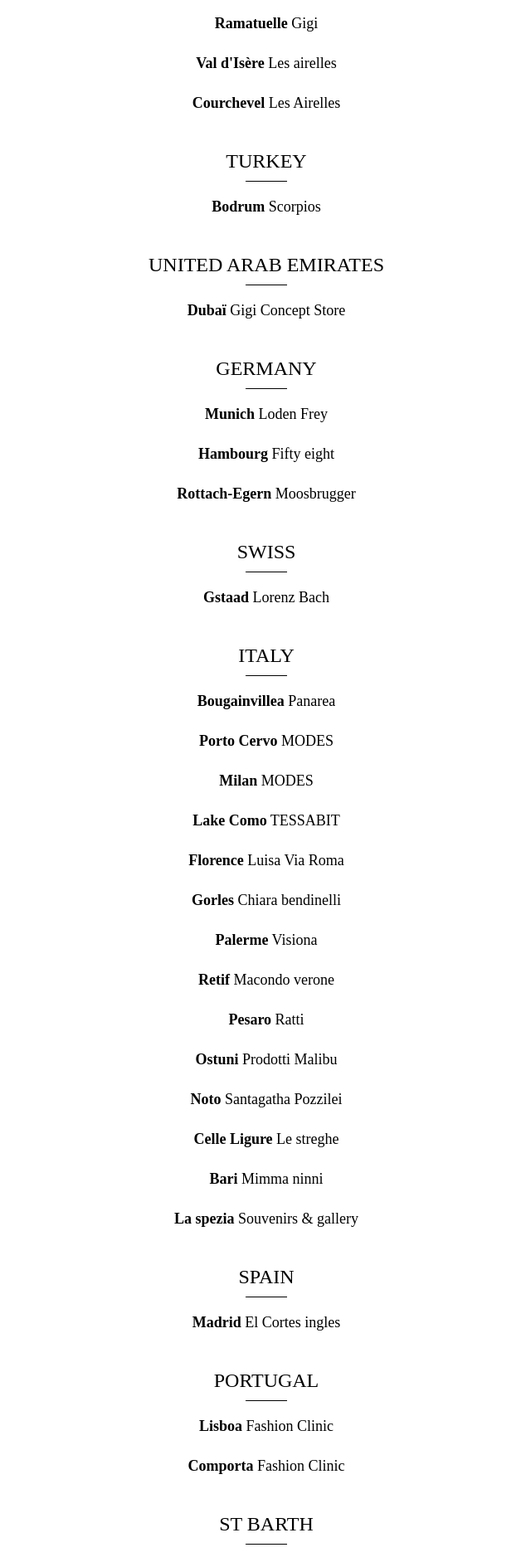
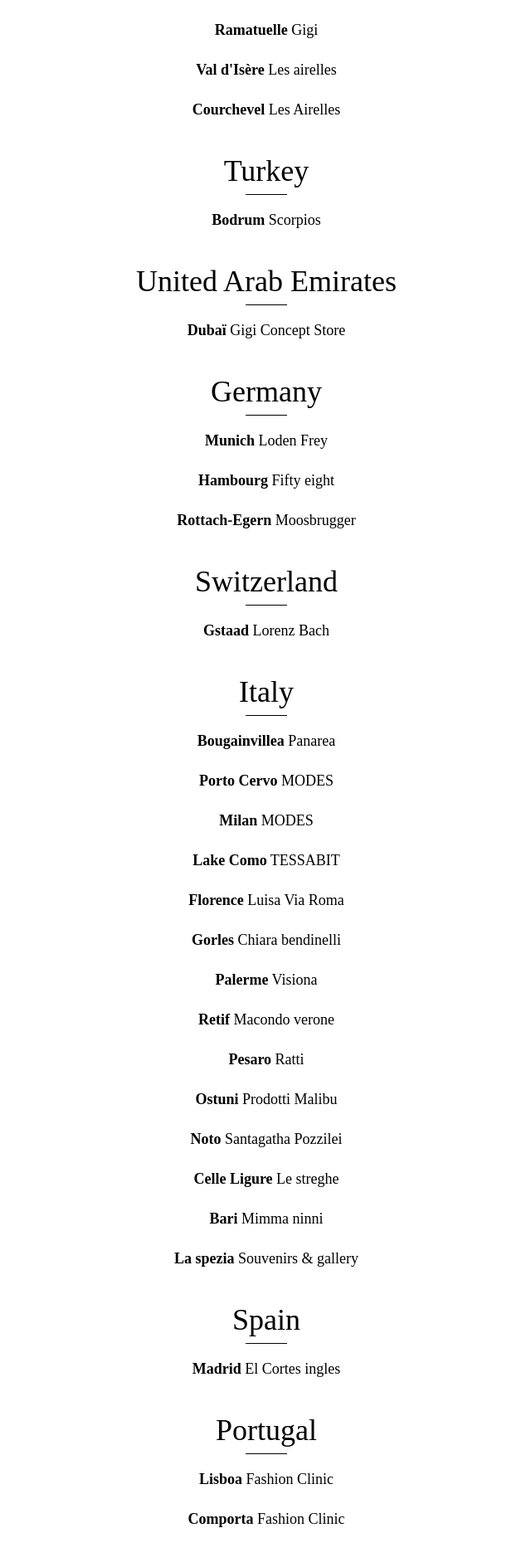
Before and after one commit to oyolcinar/baziszt, a Next.js app: page /stockists in a window 1280 px wide. Shown: the part 891-2774 px from the top of the page at 83% size, without its empty margins (319-959 px from the left). Built offline with nearby package versions, Linux system fonts and the light colour scheme; no server answers; a web font is replaced by a local one.

Commit message:
stockists page subheader font changed

```diff
--- a/src/app/stockists/page.tsx
+++ b/src/app/stockists/page.tsx
@@ -4,8 +4,8 @@
       <div className='text-5xl font-futura text-bordeux mb-8'>STORES</div>
 
       <div className='mb-10 text-black font-futura'>
-        <div className='text-2xl font-futura text-black mb-4 flex flex-col items-center justify-center gap-2'>
-          FRANCE
+        <div className='text-4xl font-altesse24 text-black mb-4 flex flex-col items-center justify-center gap-2'>
+          France
           <span className='w-[50px] h-[1px] bg-black'></span>
         </div>
         <ul className='list-none'>
@@ -61,8 +61,8 @@
       </div>
 
       <div className='mb-10'>
-        <div className='text-2xl font-futura text-black mb-4 flex flex-col items-center justify-center gap-2'>
-          TURKEY
+        <div className='text-4xl font-altesse24 text-black mb-4 flex flex-col items-center justify-center gap-2'>
+          Turkey
           <span className='w-[50px] h-[1px] bg-black'></span>
         </div>
         <ul className='list-none text-black font-futura'>
@@ -73,8 +73,8 @@
       </div>
 
       <div className='mb-10'>
-        <div className='text-2xl font-futura text-black mb-4 flex flex-col items-center justify-center gap-2'>
-          UNITED ARAB EMIRATES
+        <div className='text-4xl font-altesse24 text-black mb-4 flex flex-col items-center justify-center gap-2'>
+          United Arab Emirates
           <span className='w-[50px] h-[1px] bg-black'></span>
         </div>
         <ul className='list-none text-black font-futura'>
@@ -85,8 +85,8 @@
       </div>
 
       <div className='mb-10'>
-        <div className='text-2xl font-futura text-black mb-4 flex flex-col items-center justify-center gap-2'>
-          GERMANY
+        <div className='text-4xl font-altesse24 text-black mb-4 flex flex-col items-center justify-center gap-2'>
+          Germany
           <span className='w-[50px] h-[1px] bg-black'></span>
         </div>
         <ul className='list-none text-black font-futura'>
@@ -103,8 +103,8 @@
       </div>
 
       <div className='mb-10'>
-        <div className='text-2xl font-futura text-black mb-4 flex flex-col items-center justify-center gap-2'>
-          SWISS
+        <div className='text-4xl font-altesse24 text-black mb-4 flex flex-col items-center justify-center gap-2'>
+          Switzerland
           <span className='w-[50px] h-[1px] bg-black'></span>
         </div>
         <ul className='list-none text-black font-futura'>
@@ -115,8 +115,8 @@
       </div>
 
       <div className='mb-10'>
-        <div className='text-2xl font-futura text-black mb-4 flex flex-col items-center justify-center gap-2'>
-          ITALY
+        <div className='text-4xl font-altesse24 text-black mb-4 flex flex-col items-center justify-center gap-2'>
+          Italy
           <span className='w-[50px] h-[1px] bg-black'></span>
         </div>
         <ul className='list-none text-black font-futura'>
@@ -166,8 +166,8 @@
       </div>
 
       <div className='mb-10'>
-        <div className='text-2xl font-futura text-black mb-4 flex flex-col items-center justify-center gap-2'>
-          SPAIN
+        <div className='text-4xl font-altesse24 text-black mb-4 flex flex-col items-center justify-center gap-2'>
+          Spain
           <span className='w-[50px] h-[1px] bg-black'></span>
         </div>
         <ul className='list-none text-black font-futura'>
@@ -178,8 +178,8 @@
       </div>
 
       <div className='mb-10'>
-        <div className='text-2xl font-futura text-black mb-4 flex flex-col items-center justify-center gap-2'>
-          PORTUGAL
+        <div className='text-4xl font-altesse24 text-black mb-4 flex flex-col items-center justify-center gap-2'>
+          Portugal
           <span className='w-[50px] h-[1px] bg-black'></span>
         </div>
         <ul className='list-none text-black font-futura'>
@@ -193,8 +193,8 @@
       </div>
 
       <div className='mb-10'>
-        <div className='text-2xl font-futura text-black mb-4 flex flex-col items-center justify-center gap-2'>
-          ST BARTH
+        <div className='text-4xl font-altesse24 text-black mb-4 flex flex-col items-center justify-center gap-2'>
+          St Barth
           <span className='w-[50px] h-[1px] bg-black'></span>
         </div>
         <ul className='list-none text-black font-futura'>
@@ -203,8 +203,8 @@
       </div>
 
       <div className='mb-10'>
-        <div className='text-2xl font-futura text-black mb-4 flex flex-col items-center justify-center gap-2'>
-          GREECE
+        <div className='text-4xl font-altesse24 text-black mb-4 flex flex-col items-center justify-center gap-2'>
+          Greece
           <span className='w-[50px] h-[1px] bg-black'></span>
         </div>
         <ul className='list-none text-black font-futura'>
@@ -218,8 +218,8 @@
       </div>
 
       <div className='mb-10'>
-        <div className='text-2xl font-futura text-black mb-4 flex flex-col items-center justify-center gap-2'>
-          THAILAND
+        <div className='text-4xl font-altesse24 text-black mb-4 flex flex-col items-center justify-center gap-2'>
+          Thailand
           <span className='w-[50px] h-[1px] bg-black'></span>
         </div>
         <ul className='list-none text-black font-futura'>
@@ -230,8 +230,8 @@
       </div>
 
       <div className='mb-10'>
-        <div className='text-2xl font-futura text-black mb-4 flex flex-col items-center justify-center gap-2'>
-          SOUTH-KOREA
+        <div className='text-4xl font-altesse24 text-black mb-4 flex flex-col items-center justify-center gap-2'>
+          South Korea
           <span className='w-[50px] h-[1px] bg-black'></span>
         </div>
         <ul className='list-none text-black font-futura'>
@@ -248,8 +248,8 @@
       </div>
 
       <div className='mb-10'>
-        <div className='text-2xl font-futura text-black mb-4 flex flex-col items-center justify-center gap-2'>
-          JAPAN
+        <div className='text-4xl font-altesse24 text-black mb-4 flex flex-col items-center justify-center gap-2'>
+          Japan
           <span className='w-[50px] h-[1px] bg-black'></span>
         </div>
         <ul className='list-none text-black font-futura'>
@@ -266,8 +266,8 @@
       </div>
 
       <div className='mb-10'>
-        <div className='text-2xl font-futura text-black mb-4 flex flex-col items-center justify-center gap-2'>
-          ONLINE
+        <div className='text-4xl font-altesse24 text-black mb-4 flex flex-col items-center justify-center gap-2'>
+          Online
           <span className='w-[50px] h-[1px] bg-black'></span>
         </div>
         <ul className='list-none text-black font-futura'>
```
